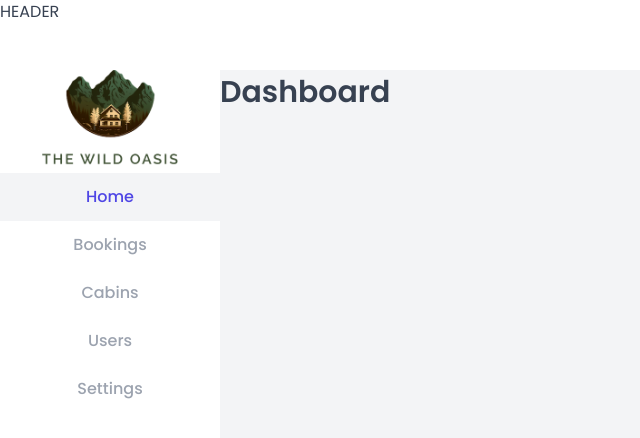
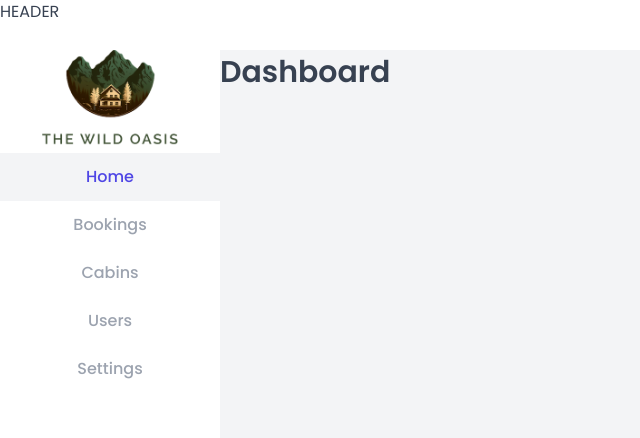
Before and after one commit to Damarwendha/the-wild-oasis, a React (Vite) app: page /dashboard in a window 1280 px wide. Shown: the top 438 px of the page, without its empty margins (0-640 px from the left). Built offline with nearby package versions, Linux system fonts and the light colour scheme; a web font is replaced by a local one.

Commit message:
🎨 Change Header Height to 5rem

```diff
--- a/src/styles/GlobalStyles.js
+++ b/src/styles/GlobalStyles.js
@@ -56,7 +56,7 @@ const GlobalStyles = createGlobalStyle`
   --image-opacity: 100%;
 
   // Layout
-  --header-height: 7rem;
+  --header-height: 5rem;
   --aside-width: 22rem;
 }
 
```
